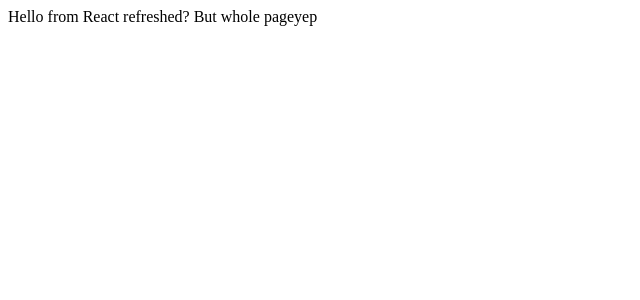
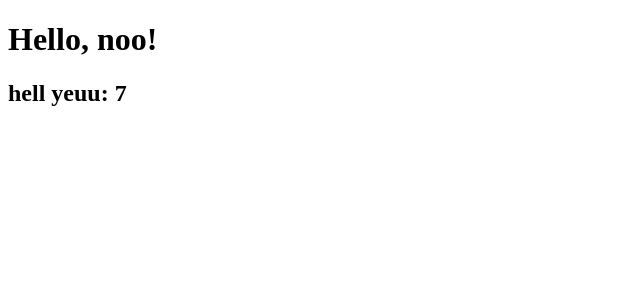
Before and after one commit to zsid/hotreloading, a React app: page / in a window 1280 px wide. Shown: the top 300 px of the page, without its empty margins (0-640 px from the left). Built offline with nearby package versions, Linux system fonts and the light colour scheme.

Commit message:
Set up hot reloading

```diff
--- a/package.json
+++ b/package.json
@@ -4,7 +4,7 @@
   "description": "",
   "main": "index.js",
   "scripts": {
-    "start": "webpack-dev-server --env development",
+    "start": "webpack-dev-server",
     "build": "webpack --env production"
   },
   "keywords": [],
@@ -19,7 +19,7 @@
     "clean-webpack-plugin": "^0.1.16",
     "html-webpack-plugin": "^2.29.0",
     "loglevel": "^1.4.1",
-    "react-hot-loader": "^1.3.1",
+    "react-hot-loader": "^3.0.0-beta.7",
     "webpack": "^3.3.0",
     "webpack-dev-server": "^2.6.0"
   },
--- a/public/index.html
+++ b/public/index.html
@@ -4,7 +4,7 @@
     <meta charset="utf-8">
     <meta name="viewport" content="width=device-width, initial-scale=1, shrink-to-fit=no">
     <meta name="theme-color" content="#000000">
-    <title>React App</title>
+    <title>Working</title>
   </head>
   <body>
     <noscript>
--- /dev/null
+++ b/src/App.js
@@ -0,0 +1,19 @@
+import React, { Component } from 'react';
+import Layout from './Layout';
+import Counter from './Counter';
+
+// If you use React Router, make this component
+// render <Router> with your routes. Currently,
+// only synchronous routes are hot reloaded, and
+// you will see a warning from <Router> on every reload.
+// You can ignore this warning. For details, see:
+// https://github.com/reactjs/react-router/issues/2182
+export default class App extends Component {
+  render() {
+    return (
+      <Layout>
+        <Counter />
+      </Layout>
+    );
+  }
+}
--- /dev/null
+++ b/src/Counter.js
@@ -0,0 +1,24 @@
+import React, { Component } from 'react';
+
+export default class Counter extends Component {
+  constructor(props) {
+    super(props);
+    this.state = { counter: 0 };
+  }
+
+  componentDidMount() {
+    this.interval = setInterval(this.tick.bind(this), 1000);
+  }
+
+  tick() {
+    this.setState({ counter: this.state.counter + 1 });
+  }
+
+  componentWillUnmount() {
+    clearInterval(this.interval);
+  }
+
+  render() {
+    return <h2>hell yeuu: {this.state.counter}</h2>;
+  }
+}
--- /dev/null
+++ b/src/Layout.js
@@ -0,0 +1,10 @@
+import React from 'react';
+
+export default function Layout({ children }) {
+  return (
+    <div>
+      <h1>Hello, noo!</h1>
+      {children}
+    </div>
+  );
+}
--- a/src/main.js
+++ b/src/main.js
@@ -1,21 +1,19 @@
 import React from 'react';
+import { AppContainer } from 'react-hot-loader';
 import { render } from 'react-dom';
-
-class Application extends React.Component {
-  render () {
-    return (
-      <div>
-        Hello from React refreshed? But whole pageyep
-      </div>
-    )
-  }
-};
+import App from './App';
 
 const rootElement = document.getElementById('root');
 
 const mount = Component => render(
-  <Application />,
+  <AppContainer>
+    <App />
+  </AppContainer>,
   rootElement
 );
 
-mount(Application);
+mount(App);
+
+if (module.hot) {
+  module.hot.accept('./App', () => { mount(App) })
+}
--- a/webpack.config.js
+++ b/webpack.config.js
@@ -1,16 +1,28 @@
+const CleanWebpackPlugin = require('clean-webpack-plugin');
+const HtmlWebpackPlugin = require('html-webpack-plugin');
 const path = require('path');
-const HtmlWebpackPlugin = require('html-webpack-plugin');
-const CleanWebpackPlugin = require('clean-webpack-plugin');
+const webpack = require('webpack');
 
 const PATHS = {
-  app: path.resolve(__dirname, 'src'),
+  app: `${path.resolve(__dirname, 'src')}/main.js`,
   build: path.resolve(__dirname, 'dist'),
   htmlTemplate: `${path.resolve(__dirname, 'public')}/index.html`
 };
 
 module.exports = {
   entry: [
-    `${PATHS.app}/main.js`
+    // activate HMR for React
+    'react-hot-loader/patch',
+
+    // bundle the client for webpack-dev-server
+    // and connect to the provided endpoint
+    'webpack-dev-server/client?http://localhost:3000',
+
+    // bundle the client for hot reloading
+    // only- means to only hot reload for successful updates
+    'webpack/hot/only-dev-server',
+
+    PATHS.app
   ],
 
   devtool: 'inline-source-map',
@@ -18,6 +30,9 @@
   output: {
     path: PATHS.build,
     filename: '[name].js',
+
+    // necessary for HMR to know where to load the hot update chunks
+    publicPath: '/',
   },
 
   module: {
@@ -34,11 +49,19 @@
 
   plugins: [
     new HtmlWebpackPlugin({
-      title: 'Webpack Demo, yey',
       template: PATHS.htmlTemplate,
       inject: true,
     }),
     new CleanWebpackPlugin([PATHS.build]),
+
+    new webpack.HotModuleReplacementPlugin(),
+    // enable HMR globally
+
+    new webpack.NamedModulesPlugin(),
+    // prints more readable module names in the browser console on HMR updates
+
+    new webpack.NoEmitOnErrorsPlugin(),
+    // do not emit compiled assets that include errors
   ],
 
   devServer: {
@@ -47,5 +70,8 @@
 
     // respond to 404s with index.html
     historyApiFallback: true,
+
+    // enable HMR on the server
+    hot: true,
   }
 }
```
Also changed, not shown: .babelrc, 1 other file (tests, documents, lock files or other folders).
